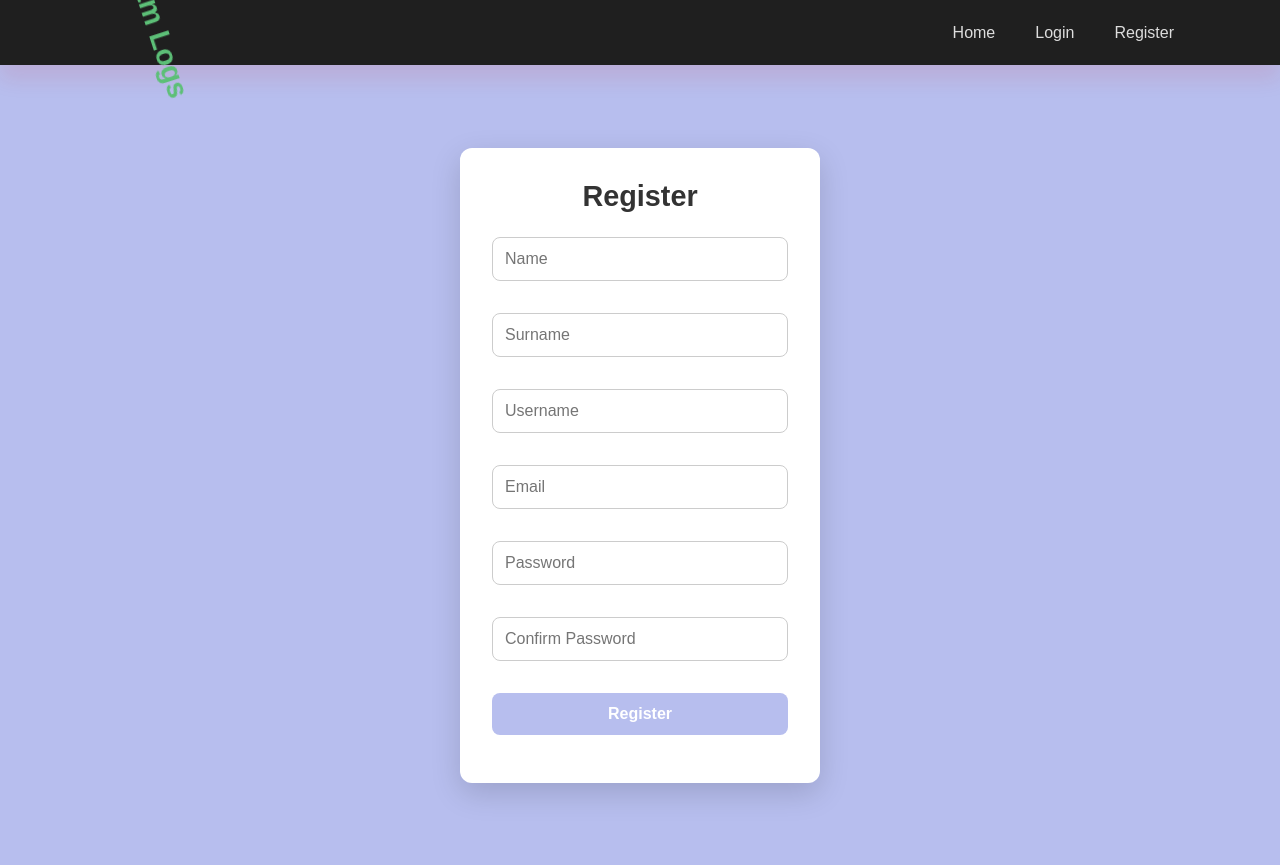
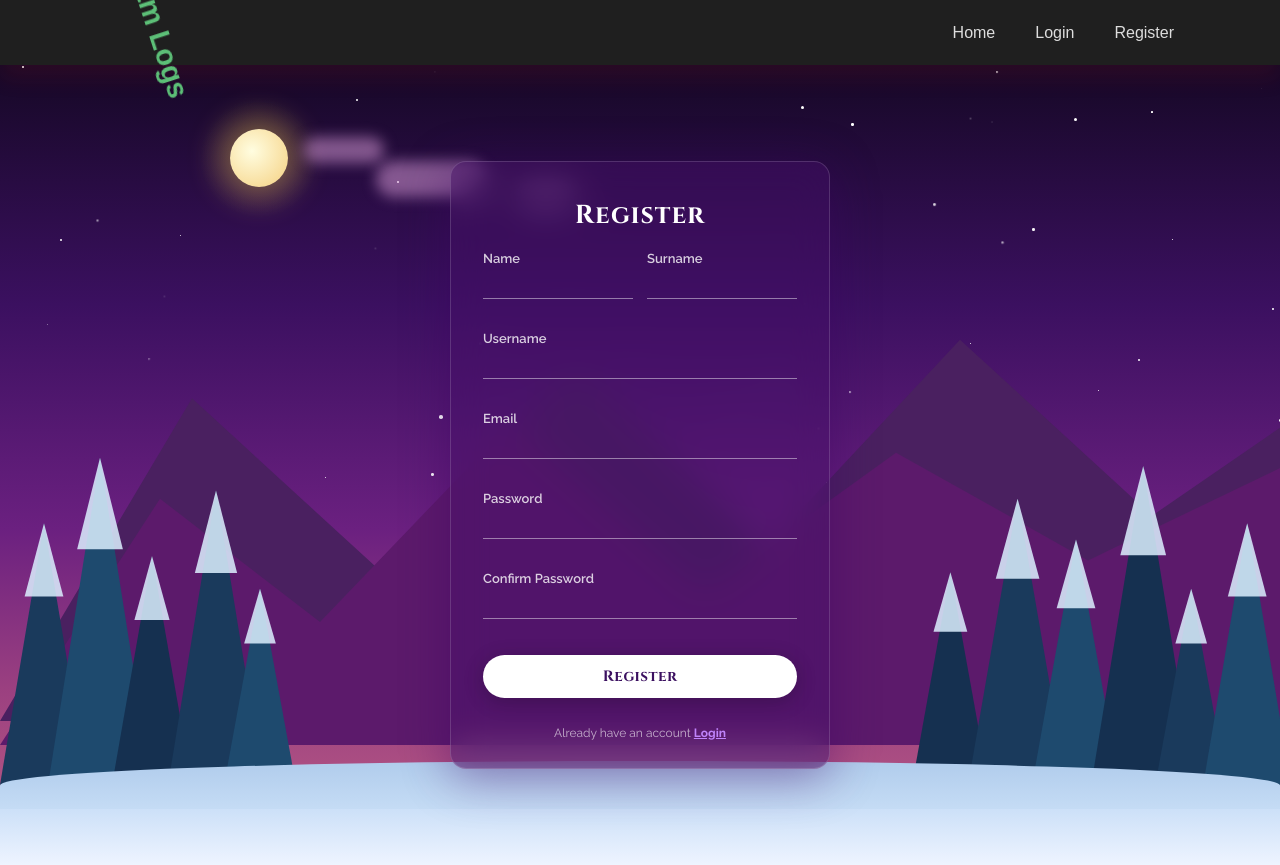
Before and after one commit to bobosiband/Family_log, a React (Vite) app in the folder Profiles/: page /login in a window 1280 px wide. Both pictures are taken after a click on the element "Register". Built offline with nearby package versions, Linux system fonts and the light colour scheme.

Commit message:
Register page

```diff
--- a/Profiles/src/pages/Register.jsx
+++ b/Profiles/src/pages/Register.jsx
@@ -36,9 +36,7 @@ export default function Register() {
     try {
       const response = await fetch(`${import.meta.env.VITE_API_URL}/auth/register`, {
         method: 'POST',
-        headers: {
-          'Content-Type': 'application/json',
-        },
+        headers: { 'Content-Type': 'application/json' },
         body: JSON.stringify({ name, surname, username, email, password }),
       });
       const data = await response.json();
@@ -54,58 +52,169 @@ export default function Register() {
     } finally {
       setLoading(false);
     }
-  }
+  };
 
   return (
-    <main className={styles.page}>
-      <form onSubmit={handleRegister} className={styles.register}>
-        <h2>Register</h2>
+    <div className={styles.page}>
+
+      {/* Sky */}
+      <div className={styles.sky} />
+      <div className={styles.moon} />
+      <div className={styles.moonGlow} />
+
+      {/* Stars */}
+      {stars.map((st, i) => (
+        <div
+          key={i}
+          className={styles.star}
+          style={{
+            width: st.size,
+            height: st.size,
+            top: st.top,
+            left: st.left,
+            animationDuration: st.duration,
+            animationDelay: st.delay,
+          }}
+        />
+      ))}
+
+      {/* Mountains */}
+      <svg className={styles.mountainBack} viewBox="0 0 800 300" preserveAspectRatio="none">
+        <polygon points="0,300 120,80 240,200 360,60 480,180 600,40 720,160 800,100 800,300" fill="#4a2060" />
+      </svg>
+      <svg className={styles.mountainMid} viewBox="0 0 800 260" preserveAspectRatio="none">
+        <polygon points="0,260 100,100 200,180 320,50 440,160 560,70 680,140 800,80 800,260" fill="#5c1a6b" />
+      </svg>
+
+      {/* Clouds */}
+      <div className={`${styles.cloud} ${styles.cloud1}`} />
+      <div className={`${styles.cloud} ${styles.cloud2}`} />
+      <div className={`${styles.cloud} ${styles.cloud3}`} />
+
+      {/* Trees */}
+      <svg className={styles.trees} viewBox="0 0 800 220" preserveAspectRatio="none">
+        {treeData.map((t, i) => (
+          <g key={i} transform={`translate(${t.x},${220 - t.h})`}>
+            <polygon points={`0,${t.h} ${t.w / 2},0 ${t.w},${t.h}`} fill={t.color} />
+            <polygon
+              points={`${t.w * 0.28},${t.h * 0.28} ${t.w / 2},0 ${t.w * 0.72},${t.h * 0.28}`}
+              fill="rgba(220,240,255,0.85)"
+            />
+          </g>
+        ))}
+      </svg>
+
+      {/* Snow ground */}
+      <div className={styles.snowGround} />
+      <div className={styles.snowGround2} />
+
+      {/* Card */}
+      <form onSubmit={handleRegister} className={styles.card}>
+        <h2 className={styles.title}>Register</h2>
+
+        {/* Name + Surname side by side */}
+        <div className={styles.row2}>
+          <div className={styles.field}>
+            <label className={styles.label}>Name</label>
             <input
+              className={styles.input}
               type="text"
-          placeholder="Name"
               value={name}
               onChange={(e) => setName(e.target.value)}
               disabled={loading}
             />
+          </div>
+          <div className={styles.field}>
+            <label className={styles.label}>Surname</label>
             <input
+              className={styles.input}
               type="text"
-          placeholder="Surname"
               value={surname}
               onChange={(e) => setSurname(e.target.value)}
               disabled={loading}
             />
+          </div>
+        </div>
+
+        <div className={styles.field}>
+          <label className={styles.label}>Username</label>
           <input
+            className={styles.input}
             type="text"
-          placeholder="Username"
             value={username}
             onChange={(e) => setUsername(e.target.value)}
             disabled={loading}
           />
+        </div>
+
+        <div className={styles.field}>
+          <label className={styles.label}>Email</label>
           <input
+            className={styles.input}
             type="email"
-          placeholder="Email"
             value={email}
             onChange={(e) => setEmail(e.target.value)}
             disabled={loading}
           />
+        </div>
+
+        <div className={styles.field}>
+          <label className={styles.label}>Password</label>
           <input
+            className={styles.input}
             type="password"
-          placeholder="Password"
             value={password}
             onChange={(e) => setPassword(e.target.value)}
             disabled={loading}
           />
+        </div>
+
+        <div className={styles.field}>
+          <label className={styles.label}>Confirm Password</label>
           <input
+            className={styles.input}
             type="password"
-          placeholder="Confirm Password"
             value={confirmPassword}
             onChange={(e) => setConfirmPassword(e.target.value)}
             disabled={loading}
           />
-        <button type="submit" disabled={loading}>
-          {loading ? 'Registering...' : 'Register'}
+        </div>
+
+        <button type="submit" className={styles.submitBtn} disabled={loading}>
+          {loading ? 'Registering…' : 'Register'}
         </button>
+
+        <p className={styles.loginText}>
+          Already have an account{' '}
+          <span className={styles.loginLink} onClick={() => navigate('/login')}>
+            Login
+          </span>
+        </p>
       </form>
-    </main>
+
+    </div>
   );
 }
+
+/* ── Static data ─────────────────────────────────────── */
+const stars = Array.from({ length: 45 }, () => ({
+  size:     (Math.random() * 2.5 + 1).toFixed(1) + 'px',
+  top:      (Math.random() * 55).toFixed(1) + '%',
+  left:     (Math.random() * 100).toFixed(1) + '%',
+  duration: (Math.random() * 3 + 2).toFixed(1) + 's',
+  delay:    (Math.random() * 5).toFixed(1) + 's',
+}));
+
+const treeData = [
+  { x: 0,   h: 160, w: 55, color: '#1a3a5c' },
+  { x: 30,  h: 200, w: 65, color: '#1e4a6e' },
+  { x: 70,  h: 140, w: 50, color: '#153050' },
+  { x: 105, h: 180, w: 60, color: '#1a3a5c' },
+  { x: 140, h: 120, w: 45, color: '#1e4a6e' },
+  { x: 570, h: 130, w: 48, color: '#153050' },
+  { x: 605, h: 175, w: 62, color: '#1a3a5c' },
+  { x: 645, h: 150, w: 55, color: '#1e4a6e' },
+  { x: 682, h: 195, w: 65, color: '#153050' },
+  { x: 722, h: 120, w: 45, color: '#1a3a5c' },
+  { x: 752, h: 160, w: 55, color: '#1e4a6e' },
+];
--- a/Profiles/src/pages/style/Register.module.css
+++ b/Profiles/src/pages/style/Register.module.css
@@ -1,55 +1,262 @@
+@import url('https://fonts.googleapis.com/css2?family=Cinzel:wght@600;700&family=Raleway:wght@400;500;600;700&display=swap');
+
+/* ── Reset ───────────────────────────────────────────── */
+*, *::before, *::after {
+  box-sizing: border-box;
+  margin: 0;
+  padding: 0;
+}
+
+/* ── Animations ──────────────────────────────────────── */
+@keyframes twinkle {
+  0%, 100% { opacity: 1;   transform: scale(1); }
+  50%       { opacity: 0.2; transform: scale(0.5); }
+}
+
+@keyframes fadeUp {
+  from { opacity: 0; transform: translateY(22px); }
+  to   { opacity: 1; transform: translateY(0); }
+}
+
+/* ── Page ────────────────────────────────────────────── */
 .page {
+  position: relative;
   min-height: 100vh;
   display: flex;
+  align-items: center;
   justify-content: center;
-  align-items: center;
-  background-color: #b7beee;
+  overflow: hidden;
+  font-family: 'Raleway', sans-serif;
 }
 
-.register {
+/* ── Sky ─────────────────────────────────────────────── */
+.sky {
+  position: absolute;
+  inset: 0;
+  background: linear-gradient(
+    180deg,
+    #160826 0%,
+    #3b1060 30%,
+    #6b2080 58%,
+    #9b4080 78%,
+    #bf6085 100%
+  );
+  z-index: 0;
+}
+
+/* ── Moon ────────────────────────────────────────────── */
+.moon {
+  position: absolute;
+  width: 58px;
+  height: 58px;
+  border-radius: 50%;
+  background: radial-gradient(circle at 38% 38%, #fffde0, #f5d080);
+  top: 8%;
+  left: 18%;
+  box-shadow: 0 0 32px 12px rgba(255, 215, 80, 0.32);
+  z-index: 2;
+}
+
+.moonGlow {
+  position: absolute;
+  width: 120px;
+  height: 120px;
+  border-radius: 50%;
+  background: radial-gradient(circle, rgba(255, 215, 80, 0.15) 0%, transparent 70%);
+  top: calc(8% - 31px);
+  left: calc(18% - 31px);
+  z-index: 1;
+}
+
+/* ── Stars ───────────────────────────────────────────── */
+.star {
+  position: absolute;
+  border-radius: 50%;
+  background: white;
+  animation: twinkle ease-in-out infinite;
+  z-index: 2;
+}
+
+/* ── Mountains ───────────────────────────────────────── */
+.mountainBack {
+  position: absolute;
+  bottom: 18%;
+  width: 100%;
+  height: 55%;
+  z-index: 3;
+}
+
+.mountainMid {
+  position: absolute;
+  bottom: 15%;
+  width: 100%;
+  height: 50%;
+  z-index: 4;
+}
+
+/* ── Clouds ──────────────────────────────────────────── */
+.cloud {
+  position: absolute;
+  background: rgba(210, 150, 210, 0.55);
+  border-radius: 50px;
+  filter: blur(7px);
+  z-index: 5;
+}
+
+.cloud1 { top: 12%; right: 62%; width: 110px; height: 36px; }
+.cloud2 { top: 9%;  right: 70%; width: 80px;  height: 26px; }
+.cloud3 { top: 15%; right: 55%; width: 60px;  height: 20px; }
+
+/* ── Trees ───────────────────────────────────────────── */
+.trees {
+  position: absolute;
+  bottom: 10%;
+  width: 100%;
+  height: 45%;
+  z-index: 6;
+}
+
+/* ── Snow ground ─────────────────────────────────────── */
+.snowGround {
+  position: absolute;
+  bottom: 0;
+  width: 100%;
+  height: 13%;
+  background: linear-gradient(180deg, #b0ccec 0%, #ddeeff 100%);
+  border-radius: 60% 60% 0 0 / 28% 28% 0 0;
+  z-index: 7;
+}
+
+.snowGround2 {
+  position: absolute;
+  bottom: 0;
+  width: 100%;
+  height: 7%;
+  background: linear-gradient(180deg, #cce0f8 0%, #eef4ff 100%);
+  z-index: 8;
+}
+
+/* ── Card ────────────────────────────────────────────── */
+.card {
+  position: relative;
+  z-index: 20;
+  background: rgba(70, 15, 105, 0.48);
+  backdrop-filter: blur(18px);
+  -webkit-backdrop-filter: blur(18px);
+  border: 1px solid rgba(255, 255, 255, 0.15);
+  border-radius: 16px;
+  padding: 36px 32px 28px;
+  width: 380px;
   display: flex;
   flex-direction: column;
-  gap: 1rem;
-
-  width: 100%;
-  max-width: 360px;
-  padding: 2rem;
-
-  background-color: white;
-  border-radius: 12px;
-  box-shadow: 0 10px 30px rgba(0, 0, 0, 0.15);
+  gap: 16px;
+  box-shadow: 0 8px 48px rgba(60, 0, 100, 0.45);
+  animation: fadeUp 0.6s ease both;
 }
 
-.register h2 {
+/* ── Title ───────────────────────────────────────────── */
+.title {
   text-align: center;
-  margin-bottom: 0.5rem;
+  color: white;
+  font-size: 26px;
+  font-family: 'Cinzel', serif;
+  font-weight: 700;
+  letter-spacing: 1px;
+  margin-bottom: 2px;
 }
 
-.register input {
-  padding: 0.75rem;
-  font-size: 1rem;
-  border-radius: 8px;
-  border: 1px solid #ccc;
+/* ── Name + Surname row ──────────────────────────────── */
+.row2 {
+  display: flex;
+  gap: 14px;
 }
 
-.register input:focus {
-  outline: none;
-  border-color: #5cbf77;
+.row2 .field {
+  flex: 1;
 }
 
-.register button {
-  padding: 0.75rem;
-  font-size: 1rem;
-  font-weight: bold;
-  border-radius: 8px;
-  border: none;
-  cursor: pointer;
-
-  background-color: #b7beee;
-  color: white;
+/* ── Field ───────────────────────────────────────────── */
+.field {
+  display: flex;
+  flex-direction: column;
+  gap: 6px;
 }
 
-.register button:hover {
-  background-color: #8f5cb6;
+.label {
+  color: rgba(255, 255, 255, 0.8);
+  font-size: 13px;
+  font-weight: 600;
+}
+
+.input {
+  background: transparent;
+  border: none;
+  border-bottom: 1.5px solid rgba(255, 255, 255, 0.45);
+  color: white;
+  font-size: 14px;
+  font-family: 'Raleway', sans-serif;
+  padding: 5px 0;
+  width: 100%;
+  outline: none;
+  transition: border-color 0.2s;
+}
+
+.input:focus {
+  border-bottom-color: rgba(255, 255, 255, 0.95);
+}
+
+.input::placeholder {
+  color: rgba(255, 255, 255, 0.35);
+}
+
+.input:disabled {
+  opacity: 0.6;
+  cursor: not-allowed;
+}
+
+/* ── Submit button ───────────────────────────────────── */
+.submitBtn {
+  width: 100%;
+  padding: 11px 0;
+  margin-top: 4px;
+  background: white;
+  color: #3b1060;
+  border: none;
+  border-radius: 50px;
+  font-size: 15px;
+  font-weight: 700;
+  font-family: 'Cinzel', serif;
+  letter-spacing: 0.5px;
+  box-shadow: 0 4px 20px rgba(0, 0, 0, 0.22);
+  transition: transform 0.15s, box-shadow 0.15s;
+  cursor: pointer;
+}
+
+.submitBtn:hover:not(:disabled) {
   transform: translateY(-1px);
+  box-shadow: 0 6px 26px rgba(0, 0, 0, 0.3);
 }
+
+.submitBtn:disabled {
+  opacity: 0.6;
+  cursor: not-allowed;
+}
+
+/* ── Login link ──────────────────────────────────────── */
+.loginText {
+  text-align: center;
+  color: rgba(255, 255, 255, 0.65);
+  font-size: 12px;
+  margin-top: -4px;
+}
+
+.loginLink {
+  color: #c084fc;
+  font-weight: 700;
+  cursor: pointer;
+  text-decoration: underline;
+}
+
+.loginLink:hover {
+  color: #d8b4fe;
+}
```
Lines whose indentation alone changed are shown as unchanged.
